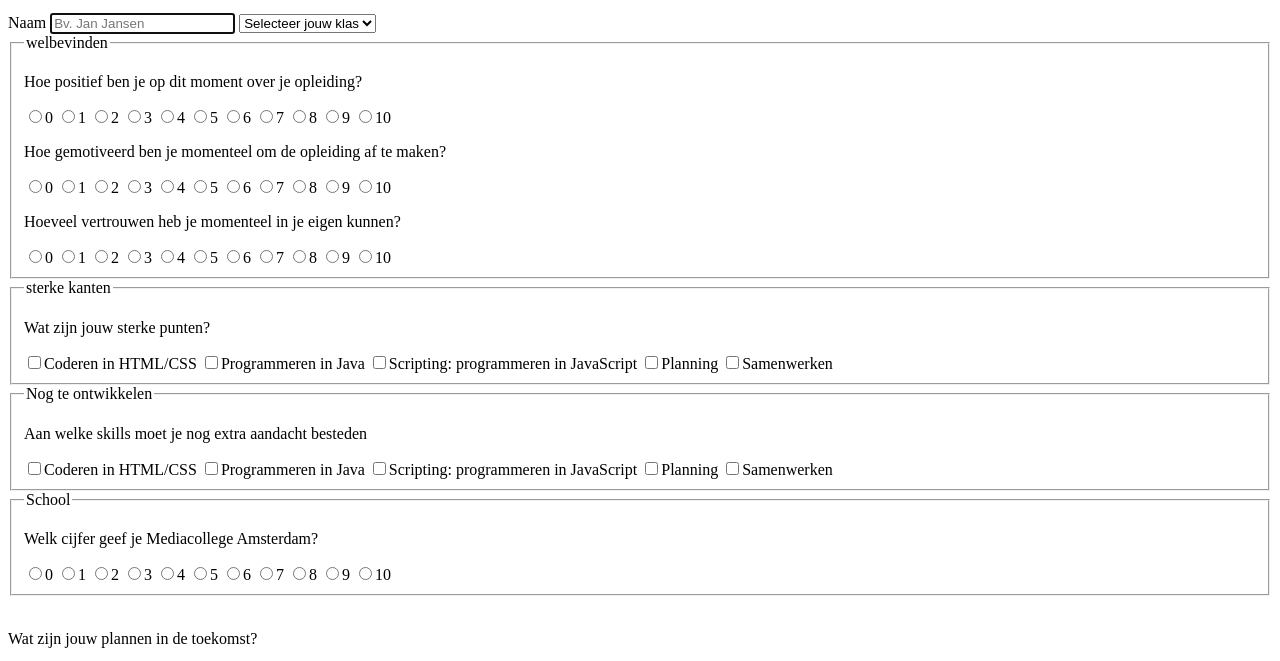
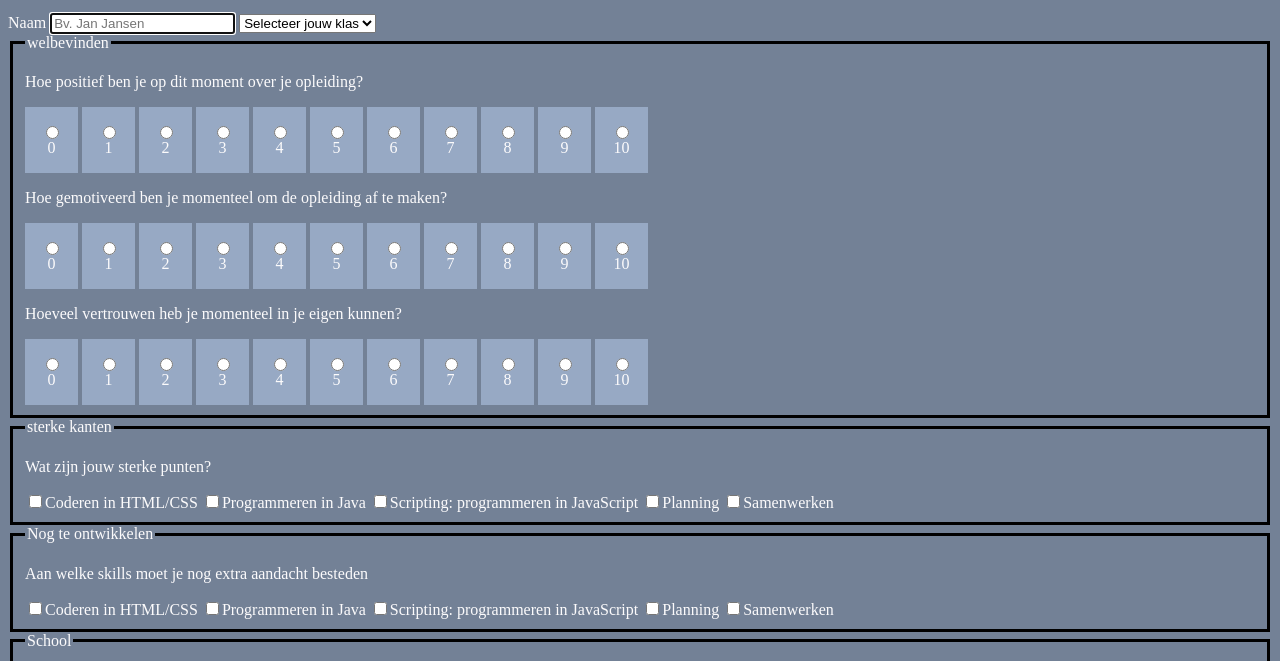
Before and after one commit to 25557/form1, a plain HTML site: page index.html in a window 1280 px wide. Shown: the part 101-762 px from the top of the page. Drawn offline with Linux system fonts and the light colour scheme.

Commit message:
Add files via upload

```diff
--- a/index.html
+++ b/index.html
@@ -4,7 +4,7 @@
   <meta charset="utf-8">
   <title>Vragenlijst persoonlijke opleiding</title>
   <meta name="viewport" content="width=device-width, initial-scale=1.0">
-  <link rel="stylesheet" type="css" href="mystyle.css">
+  <link rel="stylesheet" href="mystyle.css">
 </head>
 
 <body lang="en">
```
